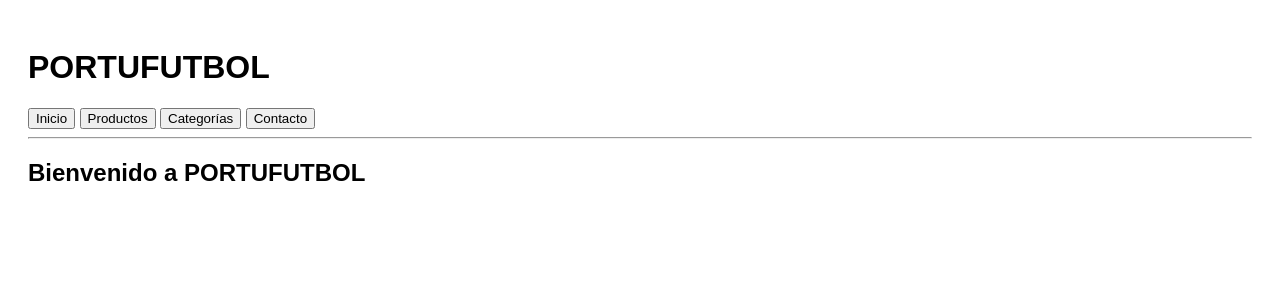
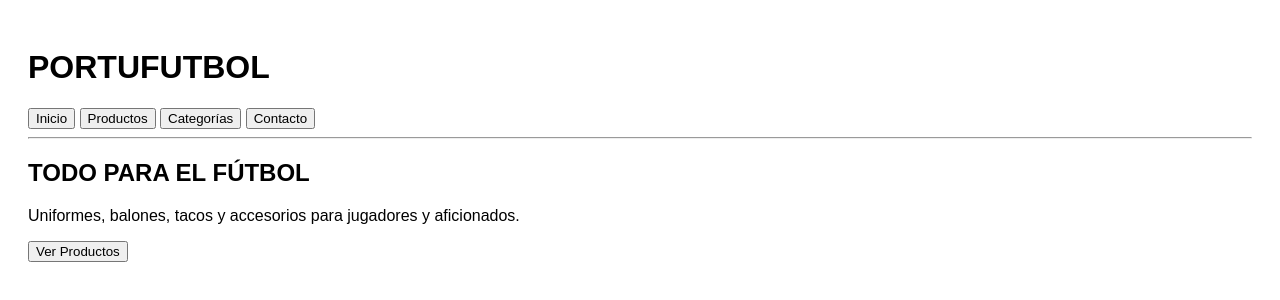
Before and after one commit to Divan27/PY3_D.Software, a React (Vite) app in the folder PORTUFUTBOL_REACT/: page / in a window 1280 px wide. Shown: the top 300 px of the page. Built offline with nearby package versions, Linux system fonts and the light colour scheme.

Commit message:
Refactor InicioView to include HeroSection component

```diff
--- a/PORTUFUTBOL_REACT/src/View/InicioView.jsx
+++ b/PORTUFUTBOL_REACT/src/View/InicioView.jsx
@@ -1 +1,9 @@
-export default ()=> <div><h2>Bienvenido a PORTUFUTBOL</h2></div>
+import HeroSection from "../Components/HeroSection";
+
+export default function InicioView() {
+  return (
+    <>
+      <HeroSection />
+    </>
+  );
+}
```
